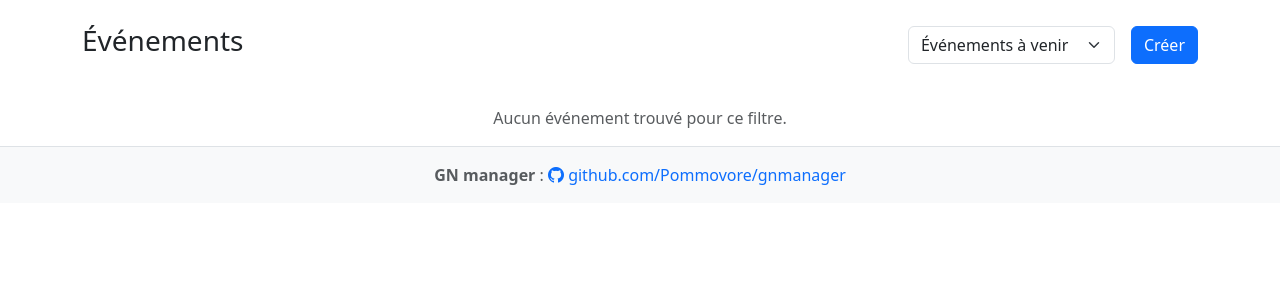
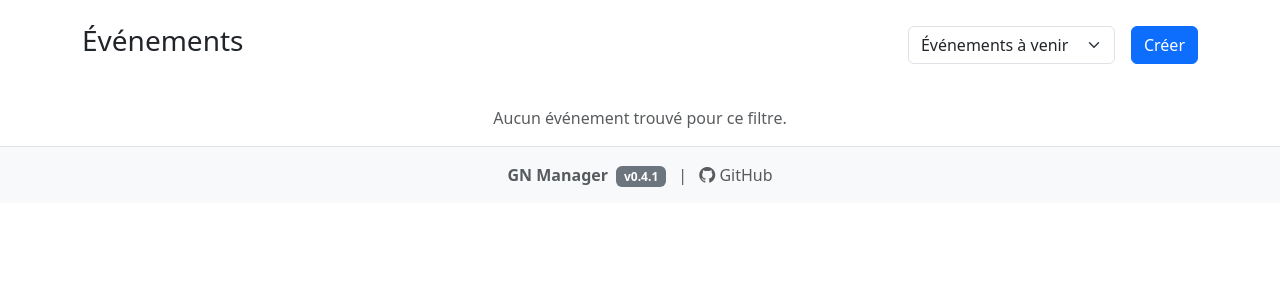
Before and after one commit to Pommovore/gnmanager, a Flask app: page /dashboard in a window 1280 px wide. Shown: the part 56-356 px from the top of the page. Run offline with Flask 3, Linux system fonts and the light colour scheme; the visitor is signed in with stand-in values (Sample User, id 1); data that the repository does not hold is empty.

Commit message:
modification du footer

```diff
--- a/app.py
+++ b/app.py
@@ -203,6 +203,12 @@ def create_app(test_config=None):
 
     app.logger.info("✅ Tous les blueprints modulaires enregistrés (auth, admin, event, participant)")
 
+    # Context processor pour rendre la version disponible dans tous les templates
+    @app.context_processor
+    def inject_version():
+        from version import __version__
+        return dict(app_version=__version__)
+
     with app.app_context():
         db.create_all()
 
--- a/templates/base.html
+++ b/templates/base.html
@@ -268,14 +268,18 @@
 
     <!-- Footer -->
     <footer class="footer mt-auto py-3 bg-light border-top">
-        <div class="container text-center">
-            <p class="text-muted mb-0">
-                <strong>GN manager</strong> :
-                <a href="https://github.com/Pommovore/gnmanager" target="_blank" rel="noopener noreferrer"
-                    class="text-decoration-none">
-                    <i class="bi bi-github"></i> github.com/Pommovore/gnmanager
-                </a>
-            </p>
+        <div class="container">
+            <div class="d-flex justify-content-center align-items-center">
+                <span class="text-muted">
+                    <strong>GN Manager</strong>
+                    <span class="badge bg-secondary ms-1">v{{ app_version }}</span>
+                    <span class="mx-2">|</span>
+                    <a href="https://github.com/Pommovore/gnmanager" target="_blank" rel="noopener noreferrer"
+                        class="text-decoration-none text-muted">
+                        <i class="bi bi-github"></i> GitHub
+                    </a>
+                </span>
+            </div>
         </div>
     </footer>
 </body>
--- /dev/null
+++ b/version.py
@@ -0,0 +1,6 @@
+"""
+Version de l'application GN Manager.
+"""
+
+__version__ = "0.4.1"
+__release_date__ = "2026-01-24"
```
Also changed, not shown: README.md.
